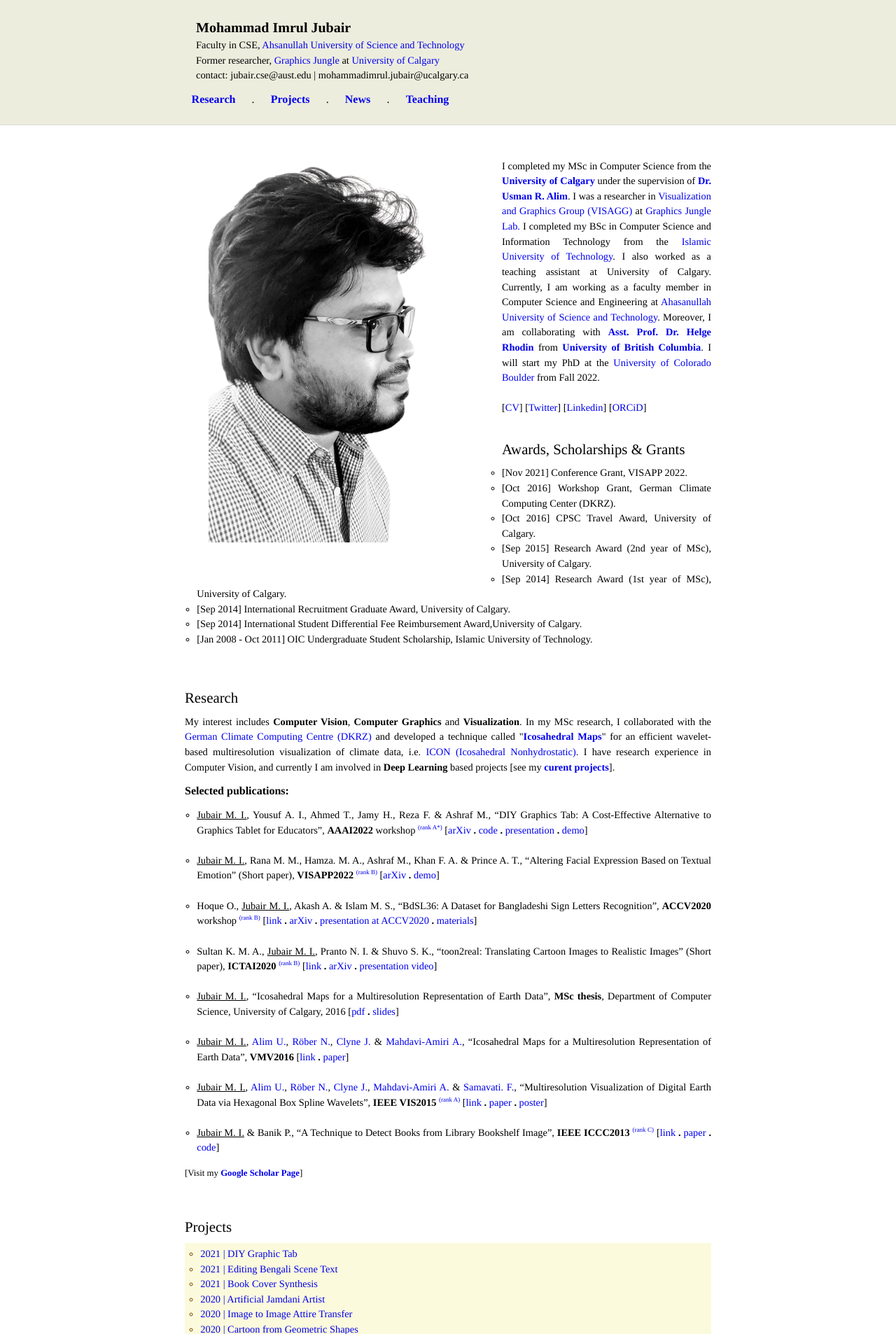
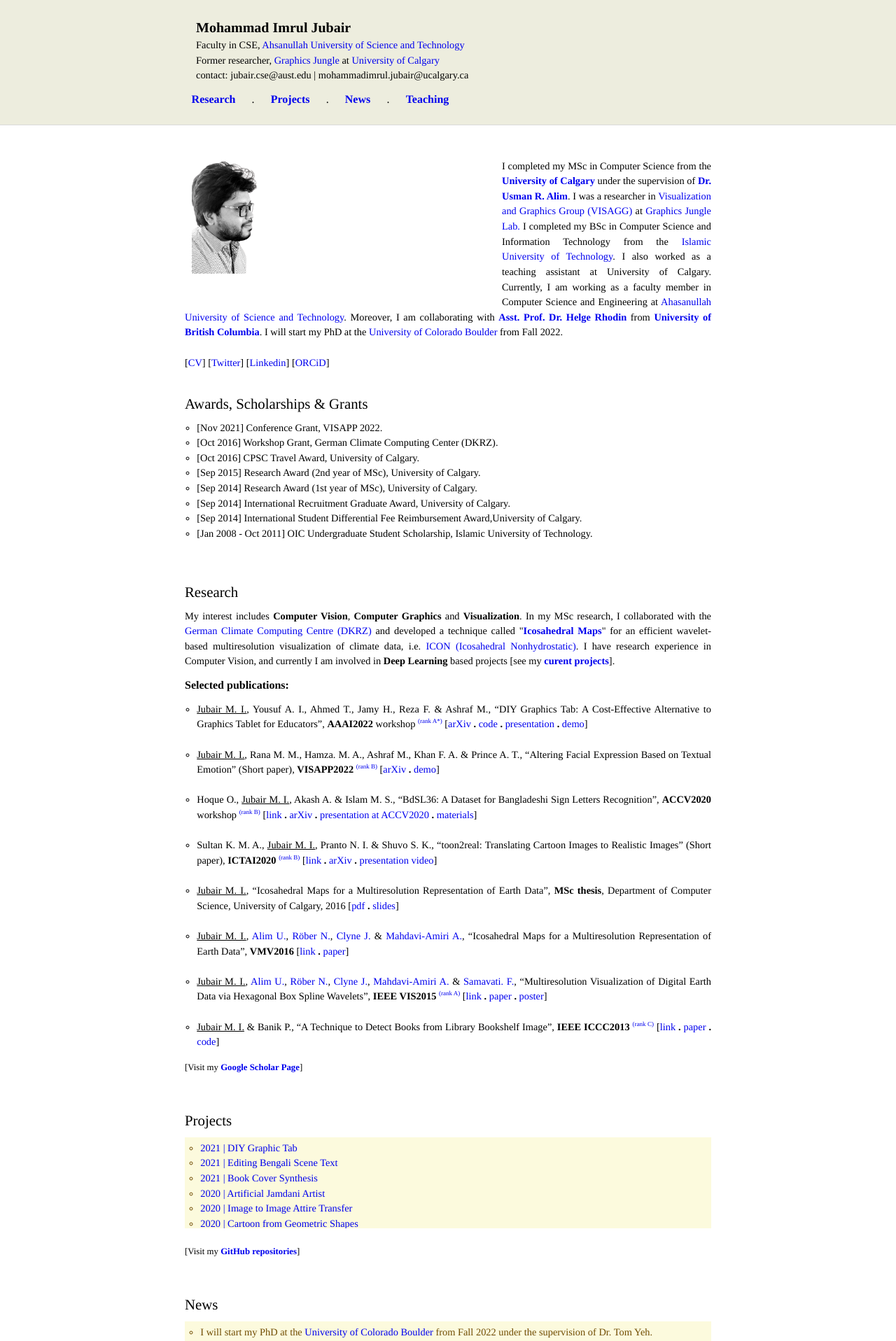
Before and after one commit to imruljubair/imruljubair.github.io, a Jekyll site: the page built from index.html, in a window 1280 px wide. Shown: the top 1916 px of the page at 70% size. Built offline with Jekyll 4.4.1, drawn with Linux system fonts in a browser that asks for light colours.

Commit message:
Update intro.html

```diff
--- a/_includes/intro.html
+++ b/_includes/intro.html
@@ -3,7 +3,7 @@
   <p class="lead">
   <!--<div<div class="portrait"><img src="/assets/images/mypic.jpg"></div>-->
 
-  <div class="portrait"><img src="/assets/images/mypic-bg.png" style="width:auto; height: auto"></div>
+  <div class="portrait"><img src="/assets/images/mypic-bg.png" style="width:30%; height: auto"></div>
 	<p style="font-size:90%;  text-align:justify">I completed my MSc in Computer Science from the <a href="http://www.ucalgary.ca/cpsc" ; style="font-weight:bold">University of Calgary</a> under the supervision of <a href="http://pages.cpsc.ucalgary.ca/~ualim/"; style="font-weight:bold">Dr. Usman R. Alim</a>. I was a researcher in <a href="http://visagg.cpsc.ucalgary.ca/">Visualization and Graphics Group (VISAGG)</a> at <a href="http://jungle.cpsc.ucalgary.ca/wiki/">Graphics Jungle Lab.</a> I completed my BSc in Computer Science and Information Technology from the <a href="http://www.iutoic-dhaka.edu/">Islamic University of Technology</a>.
   I also worked as a teaching assistant at University of Calgary. Currently, I am working as a faculty member in Computer Science and Engineering at <a href="http://www.aust.edu/">Ahasanullah University of Science and Technology</a>. Moreover, I am collaborating with <a href="https://www.cs.ubc.ca/~rhodin/web/"; style="font-weight:bold">Asst. Prof. Dr. Helge Rhodin</a> from <a href="https://www.cs.ubc.ca/" ; style="font-weight:bold">University of British Columbia</a>. I will start my PhD at the <a href="https://www.colorado.edu/">University of Colorado Boulder</a>  from Fall 2022. &nbsp;
   <br> <br>
```
